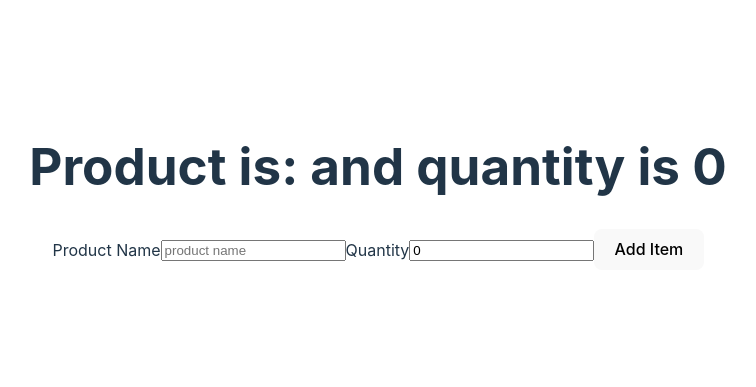
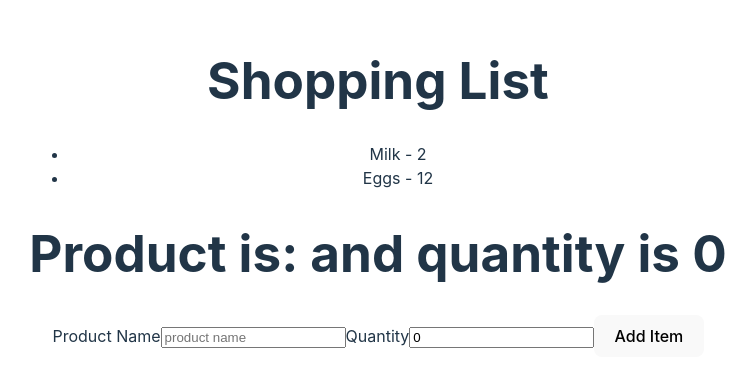
Before and after one commit to bbangwon/react-form, a React (Vite) app: page / in a window 1280 px wide. Shown: the part 213-600 px from the top of the page, without its empty margins (262-1018 px from the left). Built offline with nearby package versions, Linux system fonts and the light colour scheme.

Commit message:
쇼핑 목록 컴포넌트

```diff
--- a/src/App.jsx
+++ b/src/App.jsx
@@ -2,6 +2,7 @@
 // import SignupForm from './SignupForm'
 // import BatterSignupForm from './BatterSignupForm'
 import ShoppingListForm from './ShoppingListForm'
+import ShoppingList from './ShoppingList'
 import './App.css'
 
 function App() {
@@ -10,7 +11,7 @@ function App() {
         {/* <UsernameForm />
         <SignupForm />
         <BatterSignupForm /> */}
-        <ShoppingListForm />
+        <ShoppingList />
     </>
   )
 }
--- /dev/null
+++ b/src/ShoppingList.jsx
@@ -0,0 +1,28 @@
+import { useState } from "react";
+import ShoppingListForm from "./ShoppingListForm";
+function ShoppingList(){
+    const [items, setItems] = useState([
+        {id: 1, product: "Milk", quantity: 2},
+        {id: 2, product: "Eggs", quantity: 12},
+    ]);
+
+    const addItem = (item) => {
+        setItems(currItems => {
+            return [...currItems, {...item, id: 9}];
+        });
+    }
+
+    return (
+        <div>
+            <h1>Shopping List</h1>
+            <ul>
+                {items.map(item => {
+                    return <li key={item.id}>{item.product} - {item.quantity}</li>
+                })}
+            </ul>
+            <ShoppingListForm addItem={addItem} />
+        </div>
+    )
+}
+
+export default ShoppingList;
--- a/src/ShoppingListForm.jsx
+++ b/src/ShoppingListForm.jsx
@@ -1,6 +1,6 @@
 import  { useState } from 'react';
 
-function ShoppingListForm() {
+function ShoppingListForm({addItem}) {
     const [formData, setFormData] = useState({product: "", quantity: 0});
     const handleChange = (e) => {
         setFormData({
@@ -9,8 +9,14 @@ function ShoppingListForm() {
         });
     };
 
+    const handleSubmit = (e) => {
+        e.preventDefault();
+        addItem(formData);
+        setFormData({product: "", quantity: 0});
+    }
+
     return (
-        <form>
+        <form onSubmit={handleSubmit}>
             <h1>Product is: {formData.product} and quantity is {formData.quantity}</h1>
             <label htmlFor="product">Product Name</label>
             <input
```
